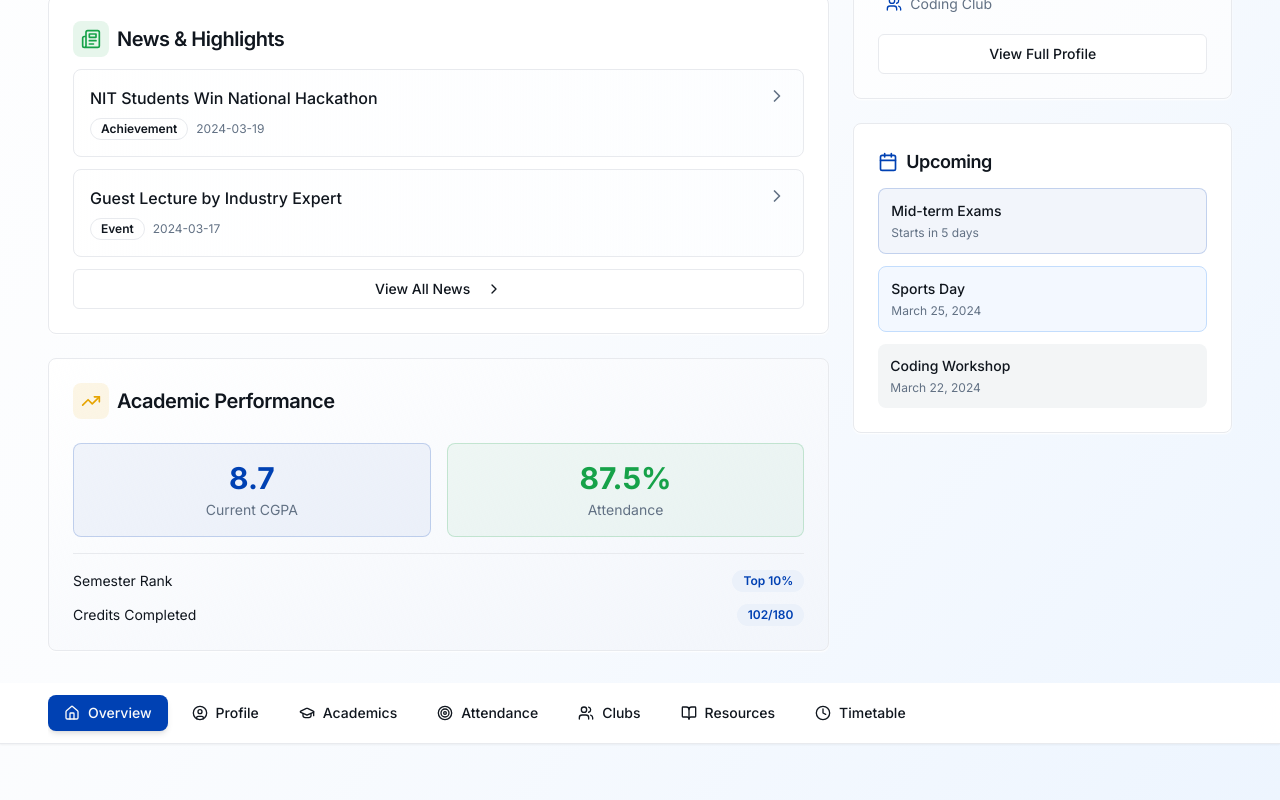
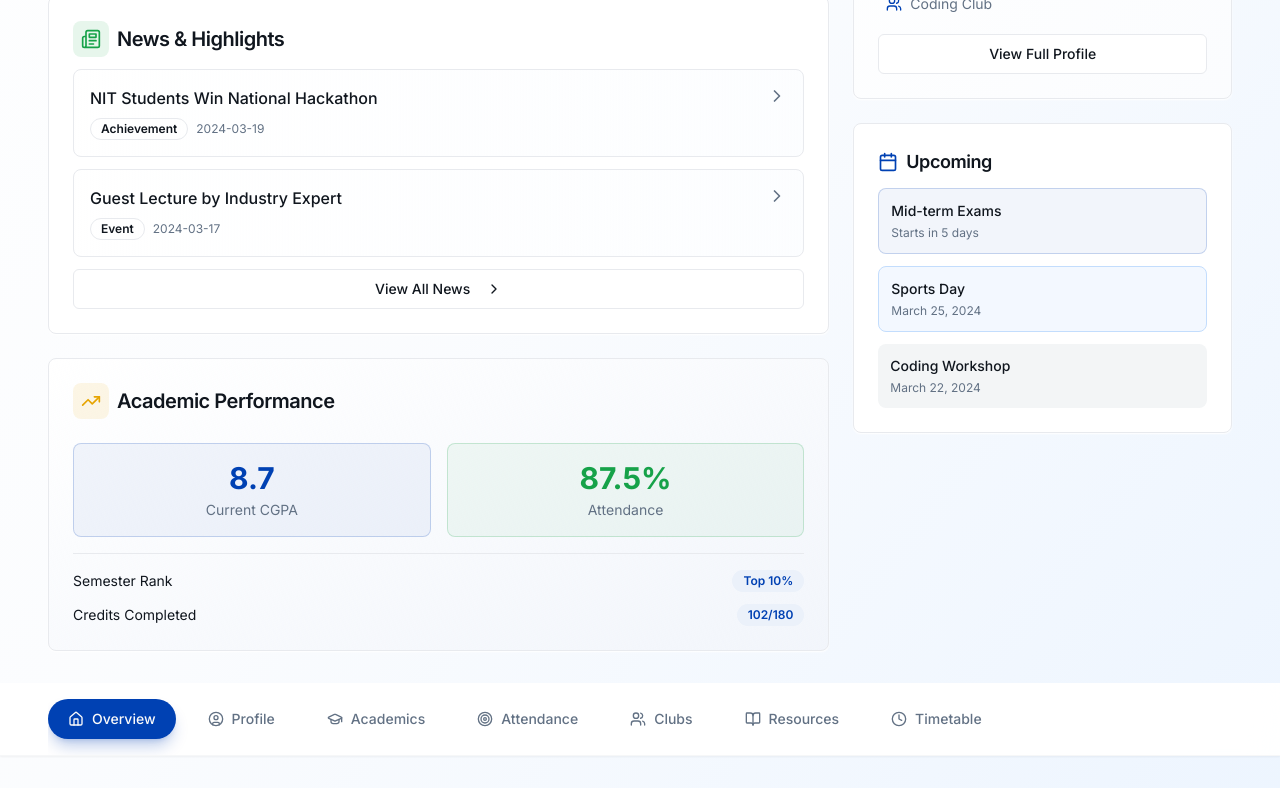
Before and after one commit to Sketchy-Guy/tiny-link-brew, a React (Vite) app: page /student/dashboard in a window 1280 px wide. Shown: the part 775-1575 px from the top of the page. Built offline with nearby package versions, Linux system fonts and the light colour scheme; the HTML template or start-up script is replaced by a standard one.

Commit message:
Refactor navigation for desktop

```diff
--- a/src/pages/StudentDashboard.tsx
+++ b/src/pages/StudentDashboard.tsx
@@ -1179,9 +1179,9 @@ export default function StudentDashboard() {
       </div>
 
       {/* Desktop Navigation Tabs */}
-      <div className="hidden md:block sticky top-0 z-40 bg-card/95 backdrop-blur-lg border-b border-border shadow-sm mb-6">
+      <div className="hidden md:block sticky top-0 z-40 bg-background/95 backdrop-blur-lg border-b border-border/40 shadow-sm">
         <div className="container">
-          <div className="flex items-center gap-2 overflow-x-auto py-3">
+          <div className="flex items-center gap-3 overflow-x-auto py-4 scrollbar-hide">
             {[
               { id: 'overview', label: 'Overview', icon: Home },
               { id: 'profile', label: 'Profile', icon: UserCircle },
@@ -1194,14 +1194,14 @@ export default function StudentDashboard() {
               <button
                 key={tab.id}
                 onClick={() => setActiveTab(tab.id)}
-                className={`flex items-center gap-2 px-4 py-2 rounded-lg whitespace-nowrap transition-all ${
+                className={`flex items-center gap-2 px-5 py-2.5 rounded-full whitespace-nowrap transition-all font-medium ${
                   activeTab === tab.id
-                    ? 'bg-primary text-primary-foreground shadow-md'
-                    : 'hover:bg-accent hover:text-accent-foreground'
+                    ? 'bg-primary text-primary-foreground shadow-lg shadow-primary/25'
+                    : 'text-muted-foreground hover:text-foreground hover:bg-accent/50'
                 }`}
               >
                 <tab.icon className="h-4 w-4" />
-                <span className="text-sm font-medium">{tab.label}</span>
+                <span className="text-sm">{tab.label}</span>
               </button>
             ))}
           </div>
```
